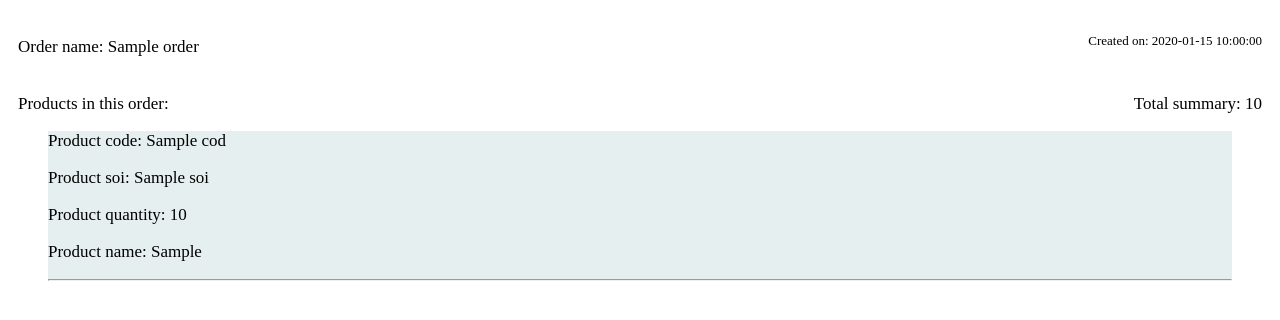
After one commit to voidw0rd/excel_import, a Python web app: template grid/templates/printOrder.html in a window 1280 px wide. The commit adds this page. Shown: the top 320 px of the page. Run offline with Jinja, Linux system fonts and the light colour scheme; the template is opened without the code that fills it: most values are stand-ins (such as "Sample title", 1, 10 or a date in 2020).

Commit message:
added print order feature

```diff
--- /dev/null
+++ b/grid/templates/printOrder.html
@@ -0,0 +1,98 @@
+<!DOCTYPE HTML PUBLIC "-//W3C//DTD HTML 4.01 Transitional//EN"
+    "http://www.w3.org/TR/html4/loose.dtd">
+<html>
+<head>
+    <meta http-equiv="Content-Type" content="text/html; charset=utf-8">
+
+
+    <title>Test</title>
+    <style>
+        #wrapper {
+            margin-left: 10px;
+            margin-right: 10px;
+            margin-top: 20px;
+            font-size: 17px;
+        }
+
+        #name {
+            float: left;
+        }
+
+        #timestamp {
+            font-size: 13px;
+            float: right;
+        }
+
+        #total {
+            margin-top: 20px;
+            float: right;
+        }
+
+        #products {
+            margin-top: -20px;
+        }
+
+        #innerProducts {
+            margin-left: 30px;
+            margin-right: 30px;
+            margin-top: 10px;
+            background: #E6EFEF;
+        }
+
+        .clr {
+            clear: both;
+        }
+
+        #download {
+            margin-bottom: 5px;
+            float: right;
+            border: none;
+        }
+
+    </style>
+</head>
+<body>
+<div id="wrapper">
+
+    <p class="clr"></p>
+    <div id='name'>
+        <p>Order name: {{ order.name }}</p>
+    </div>
+
+    <div id='timestamp'>
+        <p>Created on: {{ order.timestamp }}</p>
+    </div>
+
+        <p class="clr"></p>
+
+    <div id="total">
+        Total summary: {{ order.total }}
+    </div>
+
+        <p class="clr"></p>
+
+    <div id="products">
+        <p>Products in this order: </p>
+        <div id="innerProducts">
+            {% for item in order.products %}
+
+                <p>Product code: {{ item.cod }}</p>
+                <p>Product soi: {{ item.soi }}</p>
+                <p>Product quantity: {{ item.quantity }}</p>
+                <p>Product name: {{ item.denumitePlic }}</p>
+                <hr />
+            {% endfor %}
+        </div>
+    </div>
+
+
+
+
+
+
+
+
+</div>
+
+</body>
+</html>
--- a/urls.py
+++ b/urls.py
@@ -18,6 +18,8 @@ urlpatterns = patterns('',
     (r"^data/updateorder", updateOrders),
     (r"^data/deleteorder", deleteOrder),
     (r"^data/createorder", createOrder),
+    (r"^printOrder", printOrder),
+    (r"^downloadOrder", downloadOrder),
 
     # order products
     (r"^data/orderProducts", fetchOrderProducts),
```
Also changed, not shown: grid/templates/index3.html (+14 -1 lines), grid/views.py (+70 -4 lines), static/app/view/orderProduct/Edit.js (+57 -3 lines).
